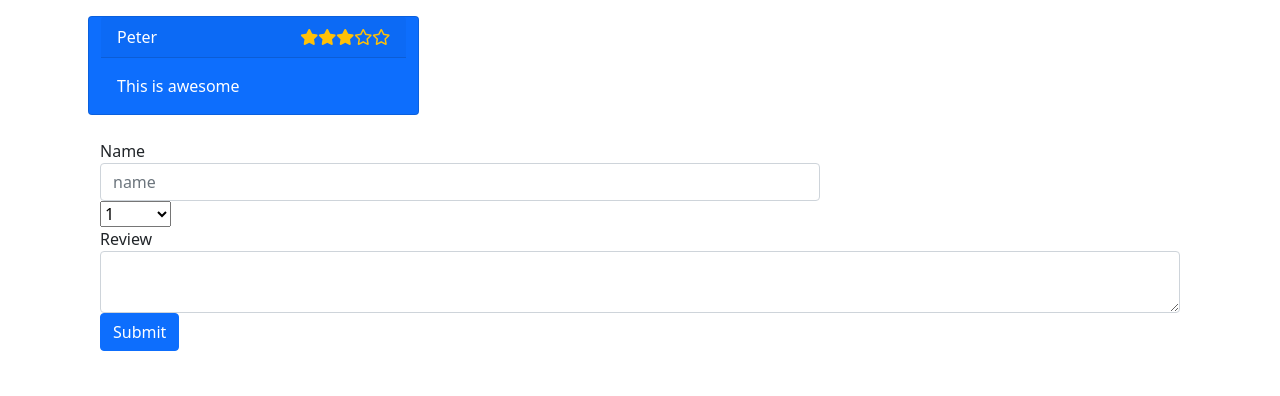
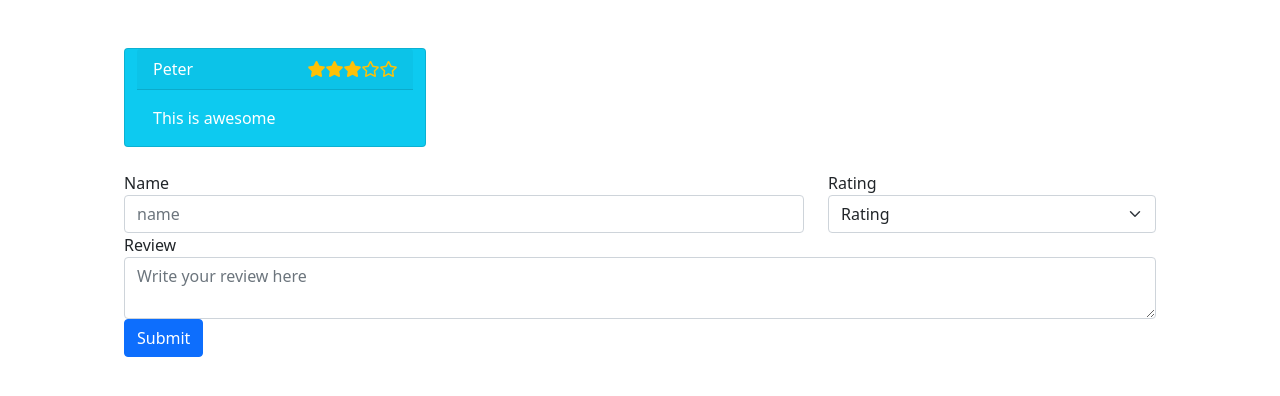
Before and after one commit to hdlee9885/restaurant-locator, a React (Create React App) app in the folder client/: page /restaurants/1 in a window 1280 px wide. Shown: the top 396 px of the page. Built offline with nearby package versions, Linux system fonts and the light colour scheme; no server answers; the HTML template or start-up script is replaced by a standard one.

Commit message:
Added reviews states

```diff
--- a/client/src/components/AddReview.jsx
+++ b/client/src/components/AddReview.jsx
@@ -1,21 +1,33 @@
-import React from 'react'
+import React, { useState } from 'react'
 
 function AddReview() {
+
+    const [name, setName] = useState("");
+    const [content, setContent] = useState("");
+    const [rating, setRating] = useState("Rating");
+
     return (
-        <div className="mb-2">
+        <div className="mb-2 container">
             <form action="">
-                <div className="form-row">
-                    <div className="form-grooup col-8">
+                <div className="row">
+                    <div className="form-group col-8">
                         <label htmlFor="name">Name</label>
                         <input
+                            value={name}
+                            onChange={e => setName(e.target.value)}
                             id="name"
                             placeholder="name"
                             type="text"
                             className="form-control"/>
                     </div>
                     <div className="form-group col-4">
-                        <label htmlFor="Rating"></label>
-                        <select name="" id="rating" className="custom-select">
+                        <label htmlFor="Rating">Rating</label>
+                        <select
+                            value={rating}
+                            onChange={e => setRating(e.target.value)}
+                            id="rating"
+                            className="form-select"
+                        >
                             <option disabled>Rating</option>
                             <option value="1">1</option>
                             <option value="2">2</option>
@@ -27,7 +39,13 @@ function AddReview() {
                 </div>
                 <div className="form-group">
                     <label htmlFor="review">Review</label>
-                    <textarea id="review" className="form-control"></textarea>
+                    <textarea
+                        value={content}
+                        onChange={e => setContent(e.target.value)}
+                        id="review"
+                        className="form-control"
+                        placeholder="Write your review here">
+                    </textarea>
                 </div>
                 <button className="btn btn-primary">
                     Submit
--- a/client/src/components/Reviews.jsx
+++ b/client/src/components/Reviews.jsx
@@ -3,9 +3,9 @@ import StarRating from './StarRating'
 
 function Reviews() {
     return (
-        <div className="row rows-cols-3 mb-2">
+        <div className="row rows-cols-3 mb-2 container">
              <div
-                className="card text-white bg-primary mb-3 mr-4"
+                className="card text-white bg-info mb-3 mr-4"
                 style={{ maxWidth: "30%" }}
             >
                 <div className="card-header d-flex justify-content-between">
--- a/client/src/routes/RestaurantDetailPage.jsx
+++ b/client/src/routes/RestaurantDetailPage.jsx
@@ -25,8 +25,10 @@ function RestaurantDetailPage() {
     }, [])
 
     return (
-        <div>
-            {selectedRestaurant && selectedRestaurant.name}
+        <div className="container">
+            <h2 className="text-center mt-4">
+                {selectedRestaurant && selectedRestaurant.name}
+            </h2>
             <div className="mt-3">
                 <Reviews />
                 <AddReview />
```
Also changed, not shown: 1 other file (tests, documents, lock files or other folders).
